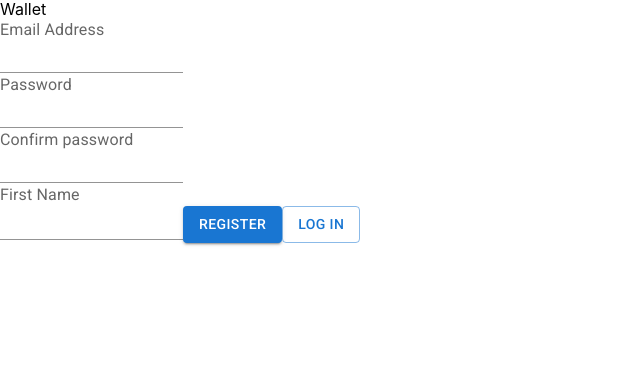
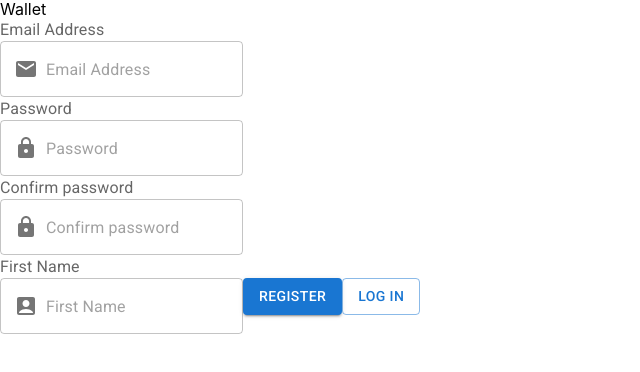
Before and after one commit to sla6ak/app-team-wallet, a React (Create React App) app: page /register in a window 1280 px wide. Shown: the top 372 px of the page, without its empty margins (0-640 px from the left). Built offline with nearby package versions, Linux system fonts and the light colour scheme.

Commit message:
указал процесс енв для базового роута чтоб на гите понимало

```diff
--- a/public/index.html
+++ b/public/index.html
@@ -23,7 +23,7 @@
     -->
         <link rel="stylesheet" href="https://fonts.googleapis.com/css?family=Roboto:300,400,500,700&display=swap" />
         <link rel="stylesheet" href="https://fonts.googleapis.com/icon?family=Material+Icons" />
-        <title>React App</title>
+        <title>Wallet</title>
     </head>
     <body>
         <noscript>You need to enable JavaScript to run this app.</noscript>
--- a/src/components/app/App.jsx
+++ b/src/components/app/App.jsx
@@ -1,4 +1,4 @@
-import { BrowserRouter, Routes, Route } from 'react-router-dom';
+import { BrowserRouter, Routes, Route, Navigate } from 'react-router-dom';
 import RegisterPage from 'views/registerPage/RegisterPage';
 import PrivateRoute from 'components/privateRoute/PrivateRoute';
 import PublicRoute from 'components/publicRoute/PublicRoute';
@@ -9,7 +9,7 @@ import StatisticPage from 'views/statisticPage/StatisticPage';
 
 function App() {
     return (
-        <BrowserRouter basename="/">
+        <BrowserRouter basename={process.env.PUBLIC_URL + '/'}>
             <Routes>
                 <Route path="/" element={<Layout />}>
                     <Route
@@ -45,6 +45,7 @@ function App() {
                         }
                     />
                 </Route>
+                <Route path="*" element={<Navigate to="/" />} />
             </Routes>
         </BrowserRouter>
     );
--- a/src/layouts/Layout.jsx
+++ b/src/layouts/Layout.jsx
@@ -1,13 +1,17 @@
 import { Suspense } from 'react';
 import { Outlet } from 'react-router-dom';
+import { createTheme, ThemeProvider } from '@mui/material/styles';
 
 import React from 'react';
 
 const Layout = () => {
+    const theme = createTheme();
     return (
-        <Suspense fallback={<h1>Loading...</h1>}>
-            <Outlet />
-        </Suspense>
+        <ThemeProvider theme={theme}>
+            <Suspense fallback={<h1>Loading...</h1>}>
+                <Outlet />
+            </Suspense>
+        </ThemeProvider>
     );
 };
 
--- a/src/views/homePage/HomePage.styled.jsx
+++ b/src/views/homePage/HomePage.styled.jsx
@@ -1 +1,3 @@
 // import styled from '@emotion/styled';
+
+// для стилизации компонентов из материал юа их можно сюда затянуть и от них наследоваться! это поможет стилизировать то что не стилизируется пропсами
--- a/src/views/loginPage/LoginPage.jsx
+++ b/src/views/loginPage/LoginPage.jsx
@@ -1,14 +1,18 @@
 import React, { useState } from 'react';
 import { useFormik } from 'formik';
 import { loginSchema } from 'helpers/validationForm';
-import { Button, Input, InputLabel } from '@mui/material';
+import { Button, TextField, InputLabel, Typography, InputAdornment } from '@mui/material';
 import { useLoginUserMutation } from 'redux/authAPI';
+import { useNavigate } from 'react-router-dom';
+import { Mail, Lock } from '@mui/icons-material';
 
 // Это базовые шаблоны конечно нужно все раскидывать по папкам и стилизировать из материал а не дивами!
+// инпут лабел нарочно оставил идея отображать с их помощью ошибки если они падают в доках это есть! https://mui.com/material-ui/react-text-field/#validation
 
 const LoginPage = () => {
     const [disabled, setDisabled] = useState(false);
     const [loginUser] = useLoginUserMutation();
+    const navigate = useNavigate();
     const formik = useFormik({
         initialValues: {
             password: '',
@@ -27,34 +31,54 @@ const LoginPage = () => {
     });
     return (
         <>
-            <div>Wallet</div>
+            <Typography component="h1" variant="h4">
+                Wallet
+            </Typography>
             <form onSubmit={formik.handleSubmit}>
                 {formik.touched.email && formik.errors.email ? <div>{formik.errors.email}</div> : null}
                 <InputLabel htmlFor="email">Email Address</InputLabel>
 
-                <Input
+                <TextField
                     required
                     id="email"
                     name="email"
                     type="email"
                     onChange={formik.handleChange}
                     value={formik.values.email}
+                    placeholder={'Email Address'}
+                    InputProps={{
+                        startAdornment: (
+                            <InputAdornment position="start">
+                                <Mail />
+                            </InputAdornment>
+                        ),
+                    }}
                 />
                 <InputLabel htmlFor="password">password</InputLabel>
 
-                <Input
+                <TextField
                     required
                     id="password"
                     name="password"
                     type="text"
                     onChange={formik.handleChange}
                     value={formik.values.password}
+                    placeholder={'Password'}
+                    InputProps={{
+                        startAdornment: (
+                            <InputAdornment position="start">
+                                <Lock />
+                            </InputAdornment>
+                        ),
+                    }}
                 />
 
                 <Button variant={'contained'} disabled={disabled} type="submit">
                     Login
                 </Button>
-                <Button variant={'outlined'}>Register</Button>
+                <Button variant={'outlined'} onClick={() => navigate('/register', { replace: true })}>
+                    Register
+                </Button>
             </form>
         </>
     );
--- a/src/views/loginPage/LoginPage.styled.jsx
+++ b/src/views/loginPage/LoginPage.styled.jsx
@@ -1 +1,3 @@
 // import styled from '@emotion/styled';
+
+// для стилизации компонентов из материал юа их можно сюда затянуть и от них наследоваться! это поможет стилизировать то что не стилизируется пропсами
--- a/src/views/registerPage/RegisterPage.jsx
+++ b/src/views/registerPage/RegisterPage.jsx
@@ -1,14 +1,18 @@
 import React, { useState } from 'react';
 import { useFormik } from 'formik';
 import { registerSchema } from 'helpers/validationForm';
-import { Button, Input, InputLabel } from '@mui/material';
+import { Button, TextField, InputLabel, InputAdornment } from '@mui/material';
 import { useRegistrationUserMutation } from 'redux/authAPI';
+import { useNavigate } from 'react-router-dom';
+import { Mail, Lock, AccountBox } from '@mui/icons-material';
 
 // Это базовые шаблоны конечно нужно все раскидывать по папкам и стилизировать из материал а не дивами!
+// инпут лабел нарочно оставил идея отображать с их помощью ошибки если они падают в доках это есть! https://mui.com/material-ui/react-text-field/#validation
 
 const RegisterPage = () => {
     const [disabled, setDisabled] = useState(false);
     const [createUser] = useRegistrationUserMutation();
+    const navigate = useNavigate();
     const formik = useFormik({
         initialValues: { firstName: '', password: '', email: '', dublePassword: '' },
         validationSchema: registerSchema,
@@ -31,50 +35,84 @@ const RegisterPage = () => {
 
             <form onSubmit={formik.handleSubmit}>
                 <InputLabel htmlFor="email">Email Address</InputLabel>
-                <Input
+                <TextField
                     required
                     id="email"
                     name="email"
                     type="email"
                     onChange={formik.handleChange}
                     value={formik.values.email}
+                    placeholder={'Email Address'}
+                    InputProps={{
+                        startAdornment: (
+                            <InputAdornment position="start">
+                                <Mail />
+                            </InputAdornment>
+                        ),
+                    }}
                 />
                 <InputLabel htmlFor="password">Password</InputLabel>
 
-                <Input
+                <TextField
                     required
                     id="password"
                     name="password"
                     type="text"
                     onChange={formik.handleChange}
                     value={formik.values.password}
+                    placeholder={'Password'}
+                    InputProps={{
+                        startAdornment: (
+                            <InputAdornment position="start">
+                                <Lock />
+                            </InputAdornment>
+                        ),
+                    }}
                 />
                 <InputLabel htmlFor="dublePassword">Confirm password</InputLabel>
 
-                <Input
+                <TextField
                     required
                     id="dublePassword"
                     name="dublePassword"
                     type="text"
                     onChange={formik.handleChange}
                     value={formik.values.dublePassword}
+                    placeholder={'Confirm password'}
+                    InputProps={{
+                        startAdornment: (
+                            <InputAdornment position="start">
+                                <Lock />
+                            </InputAdornment>
+                        ),
+                    }}
                 />
 
                 {formik.touched.firstName && formik.errors.firstName ? <div>{formik.errors.firstName}</div> : null}
                 <InputLabel htmlFor="firstName">First Name</InputLabel>
 
-                <Input
+                <TextField
                     id="firstName"
                     name="firstName"
                     type="text"
                     onChange={formik.handleChange}
                     value={formik.values.firstName}
+                    placeholder={'First Name'}
+                    InputProps={{
+                        startAdornment: (
+                            <InputAdornment position="start">
+                                <AccountBox />
+                            </InputAdornment>
+                        ),
+                    }}
                 />
 
                 <Button variant={'contained'} disabled={disabled} type="submit">
                     Register
                 </Button>
-                <Button variant={'outlined'}>Log in</Button>
+                <Button variant={'outlined'} onClick={() => navigate('/login', { replace: true })}>
+                    Log in
+                </Button>
             </form>
         </>
     );
--- a/src/views/registerPage/RegisterPage.styled.jsx
+++ b/src/views/registerPage/RegisterPage.styled.jsx
@@ -1 +1,3 @@
 // import styled from '@emotion/styled';
+
+// для стилизации компонентов из материал юа их можно сюда затянуть и от них наследоваться! это поможет стилизировать то что не стилизируется пропсами
--- a/src/views/statisticPage/StatisticPage.styyled.jsx
+++ b/src/views/statisticPage/StatisticPage.styyled.jsx
@@ -1 +1,3 @@
 // import styled from '@emotion/styled';
+
+// для стилизации компонентов из материал юа их можно сюда затянуть и от них наследоваться! это поможет стилизировать то что не стилизируется пропсами
```
